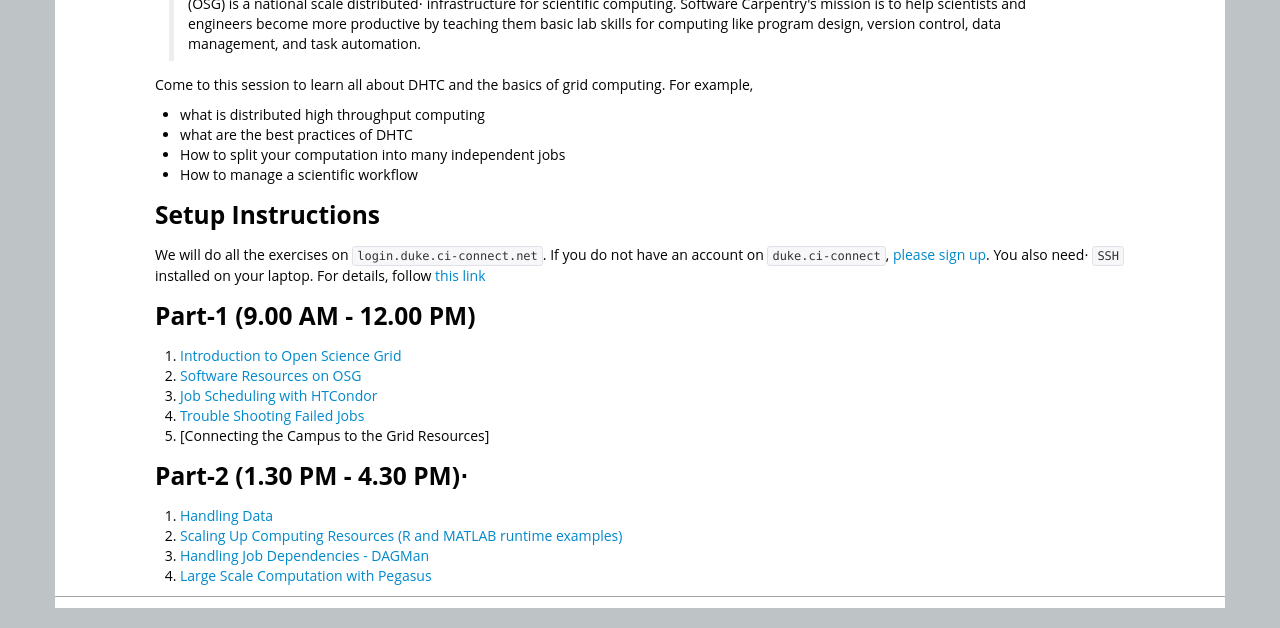
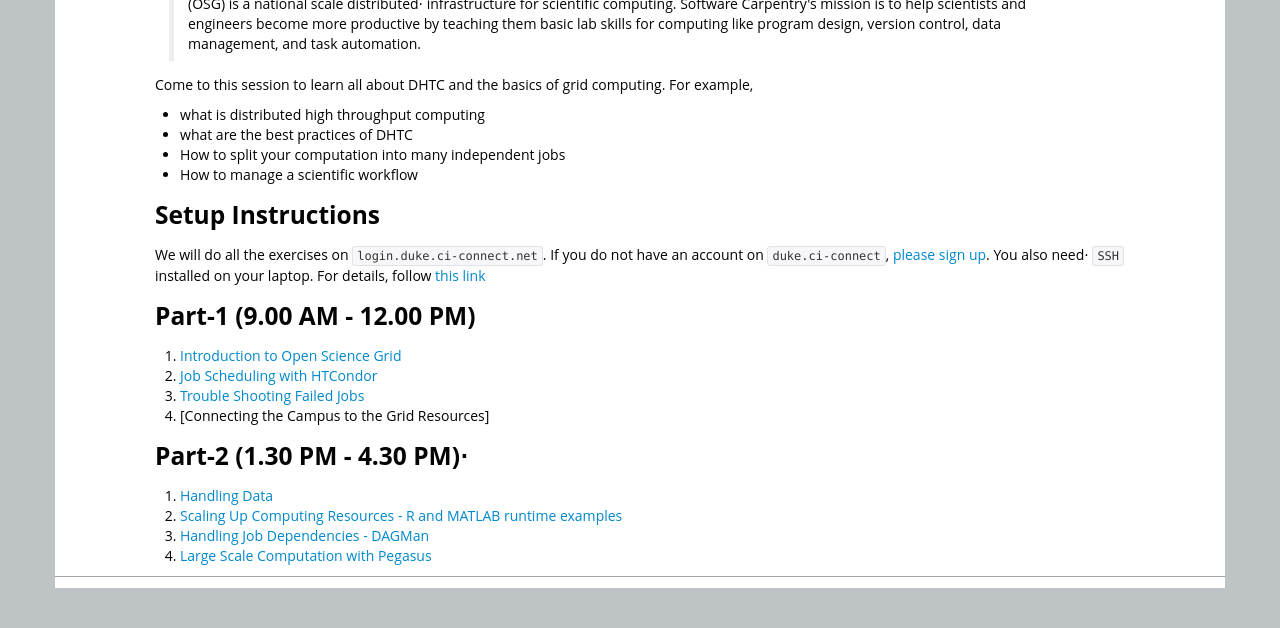
Before and after one commit to SWC-OSG-Workshop/2015-10-27-duke, a Jekyll site: the page built from novice/DHTC/index.md, in a window 1280 px wide. Shown: the part 367-995 px from the top of the page. Built offline with Jekyll 4.4.1, drawn with Linux system fonts in a browser that asks for light colours.

Commit message:
edit index

```diff
--- a/novice/DHTC/index.md
+++ b/novice/DHTC/index.md
@@ -37,15 +37,14 @@
 <div class="toc" markdown="1">
 ### Part-1 (9.00 AM - 12.00 PM)
 1.  [Introduction to Open Science Grid](01-IntroGrid.html)
-2.  [Software Resources on OSG](03-OSGtour.html)
-3.  [Job Scheduling with HTCondor](04-HTCondor-Submitting.html)
-4.  [Trouble Shooting Failed Jobs ](07-TroubleShooting.html)
-5.  [Connecting the Campus to the Grid Resources]
+2.  [Job Scheduling with HTCondor](04-HTCondor-Submitting.html)
+3.  [Trouble Shooting Failed Jobs ](07-TroubleShooting.html)
+4.  [Connecting the Campus to the Grid Resources]
 
 ### Part-2 (1.30 PM - 4.30 PM)⋅
-6.  [Handling Data](05-Stash.html)
-7.  [Scaling Up Computing Resources (R and MATLAB runtime examples)](04a-ScalingUp.html)
-8.  [Handling Job Dependencies - DAGMan](06-dagman-namd.html)
-9.  [Large Scale Computation with  Pegasus](06a-pegasus-namd.html)
+5.  [Handling Data](05-Stash.html)
+6.  [Scaling Up Computing Resources - R and MATLAB runtime examples](04a-ScalingUp.html)
+7.  [Handling Job Dependencies - DAGMan](06-dagman-namd.html)
+8.  [Large Scale Computation with  Pegasus](06a-pegasus-namd.html)
 
 </div>
```
